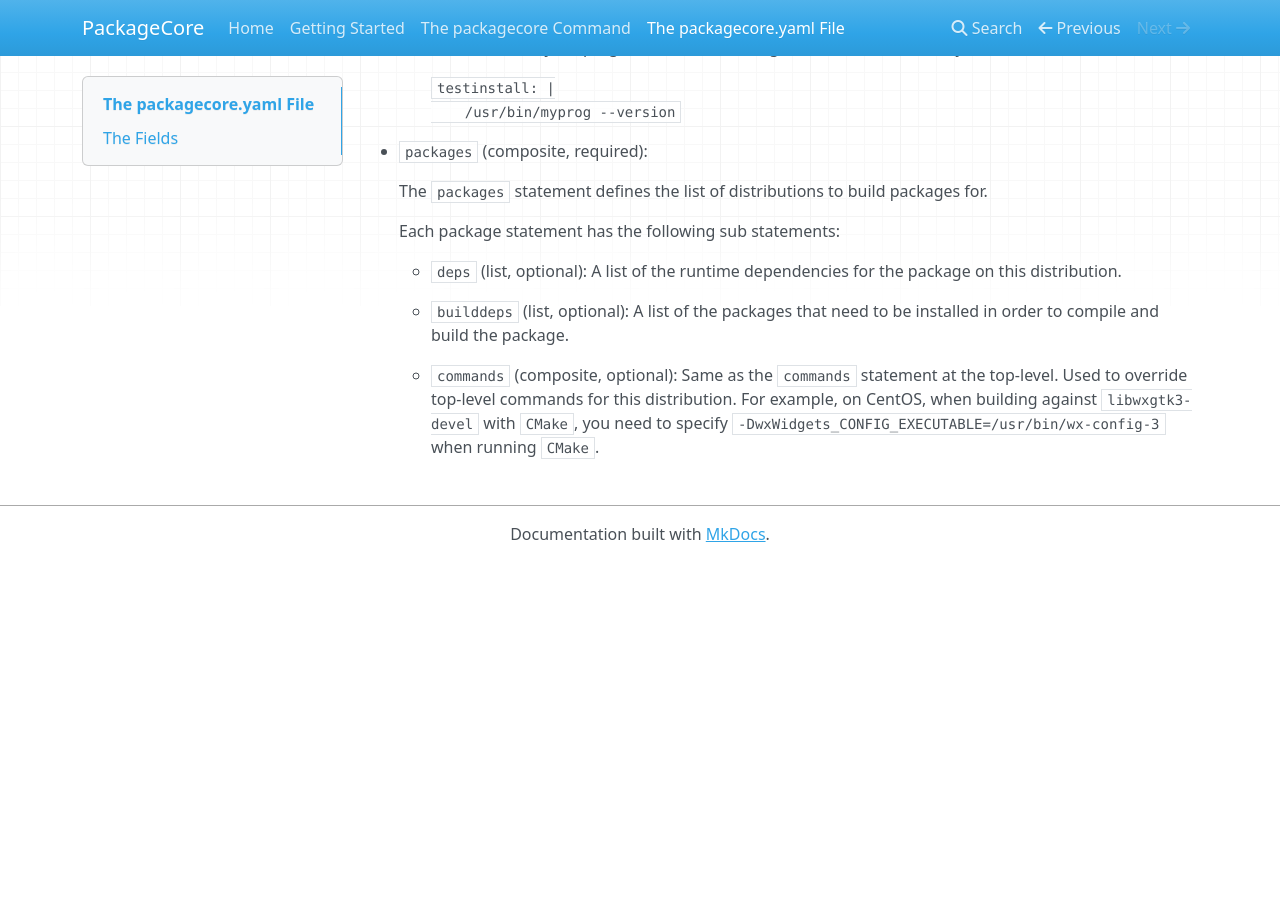
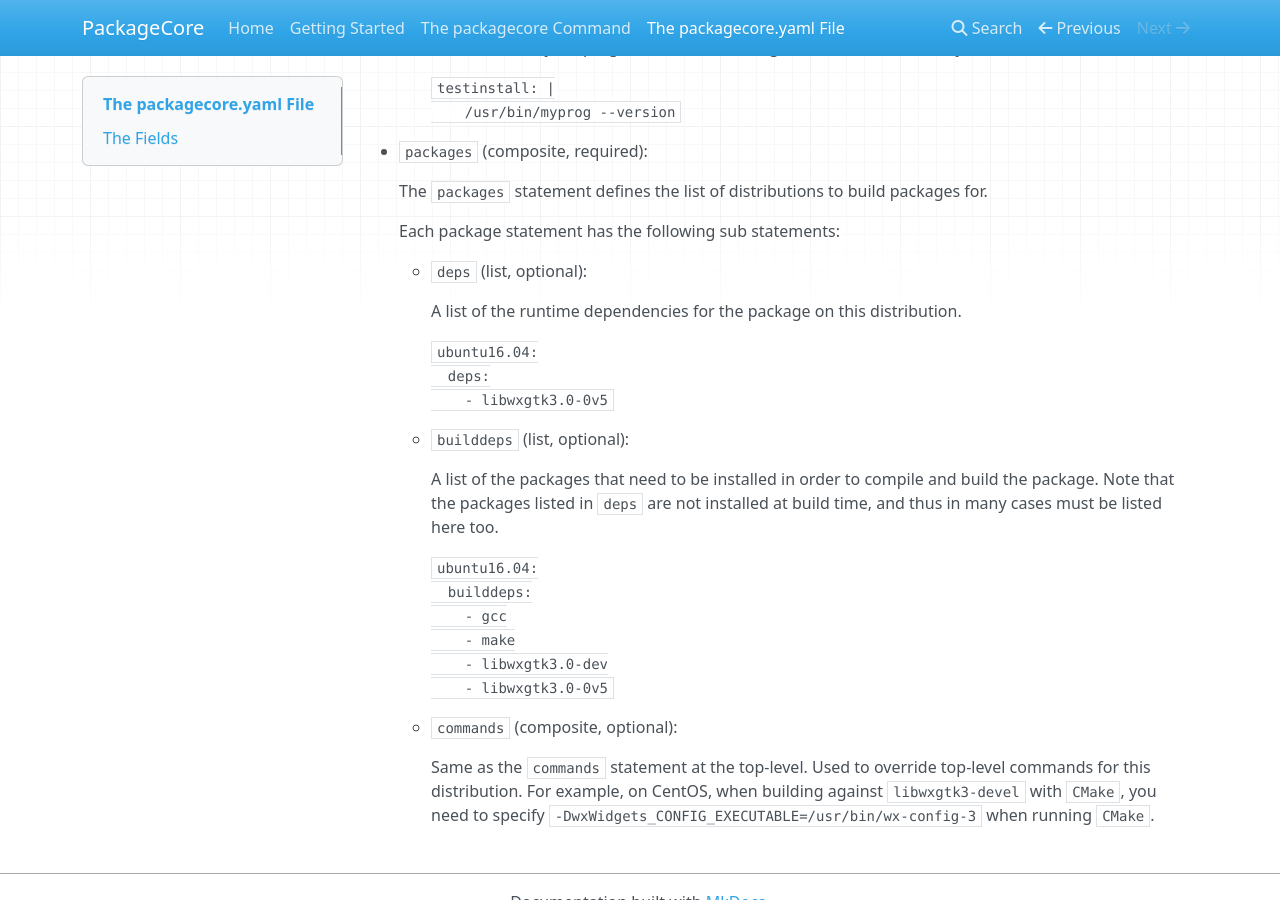
Before and after one commit to SkypLabs/packagecore, an MkDocs documentation site: the page built from doc/03_yaml.md, in a window 1280 px wide and 900 px high, scrolled down 1762 px. Built offline with MkDocs 1.6.1, drawn with Linux system fonts in a browser that asks for light colours; nearby versions of some CDN libraries; old or Windows-style settings are respelled for this version of MkDocs; before the commit the page ends 2324 px from its top, so only the background shows below that.

Commit message:
Fix indentation

````diff
--- a/doc/03_yaml.md
+++ b/doc/03_yaml.md
@@ -42,8 +42,9 @@
 
     The commands required to compile and install your program. If one of your
     commands encounters a fatal error, you should make sure your series of
-    commands returns a `1`. You can accomplish this by chaining separate commands
-    together with `&&` or by suffixing critical commands with `|| exit 1`.
+    commands returns a `1`. You can accomplish this by chaining separate
+    commands together with `&&` or by suffixing critical commands with
+    `|| exit 1`.
 
     - `precompile` (string, optional):
 
@@ -52,22 +53,23 @@
 
     - `compile` (string, optional):
 
-        The commands to execute in order to build the program. These are executed
-        after the build dependencies are installed. For many projects `copmile`
-        commands will be:
+        The commands to execute in order to build the program. These are
+        executed after the build dependencies are installed. For many projects
+        `compile` commands will be:
 
         ```
         compile: |
           ./configure --prefix=/usr && make
         ```
-        For projects without compiled code, the `compile` statement may be omitted.
+        For projects without compiled code, the `compile` statement may be
+        omitted.
 
     - `install` (string, required):
 
-        The commands to execute in order to install the program. Your program should
-        be installed in the root directory specified by the `${BP_DESTDIR}`
-        environment variable. For many projects, the `install` command will simply
-        be:
+        The commands to execute in order to install the program. Your program
+        should be installed in the root directory specified by the
+        `${BP_DESTDIR}` environment variable. For many projects, the `install`
+        command will simply be:
 
         ```
         install: |
@@ -94,10 +96,10 @@
 
     - `testinstall` (string, optional):
 
-        The commands to execute in order to test that the package is correct. These
-        commands will be executed after the built package has been installed inside
-        of a fresh container. You can check to make sure files got installed in the
-        correct locations:
+        The commands to execute in order to test that the package is correct.
+        These commands will be executed after the built package has been
+        installed inside of a fresh container. You can check to make sure files
+        got installed in the correct locations:
 
         ```
           testinstall: |
@@ -119,15 +121,36 @@
     Each package statement has the following sub statements:
 
     - `deps` (list, optional):
-    A list of the runtime dependencies for the
-    package on this distribution.
+
+        A list of the runtime dependencies for the
+        package on this distribution.
+
+        ```
+        ubuntu16.04:
+          deps:
+            - libwxgtk3.0-0v5
+        ```
 
     - `builddeps` (list, optional):
-    A list of the packages that need to be
-    installed in order to compile and build the package.
+
+        A list of the packages that need to be
+        installed in order to compile and build the package.
+        Note that the packages listed in `deps` are not installed at build
+        time, and thus in many cases must be listed here too.
+
+        ```
+        ubuntu16.04:
+          builddeps:
+            - gcc
+            - make
+            - libwxgtk3.0-dev
+            - libwxgtk3.0-0v5
+        ```
 
     - `commands` (composite, optional):
-    Same as the `commands` statement at the top-level. Used to override top-level
-    commands for this distribution. For example, on CentOS, when building against
-    `libwxgtk3-devel` with `CMake`, you need to specify
-    `-DwxWidgets_CONFIG_EXECUTABLE=/usr/bin/wx-config-3` when running `CMake`.
+
+        Same as the `commands` statement at the top-level. Used to override
+        top-level commands for this distribution. For example, on CentOS, when
+        building against `libwxgtk3-devel` with `CMake`, you need to specify
+        `-DwxWidgets_CONFIG_EXECUTABLE=/usr/bin/wx-config-3` when running
+        `CMake`.
````
